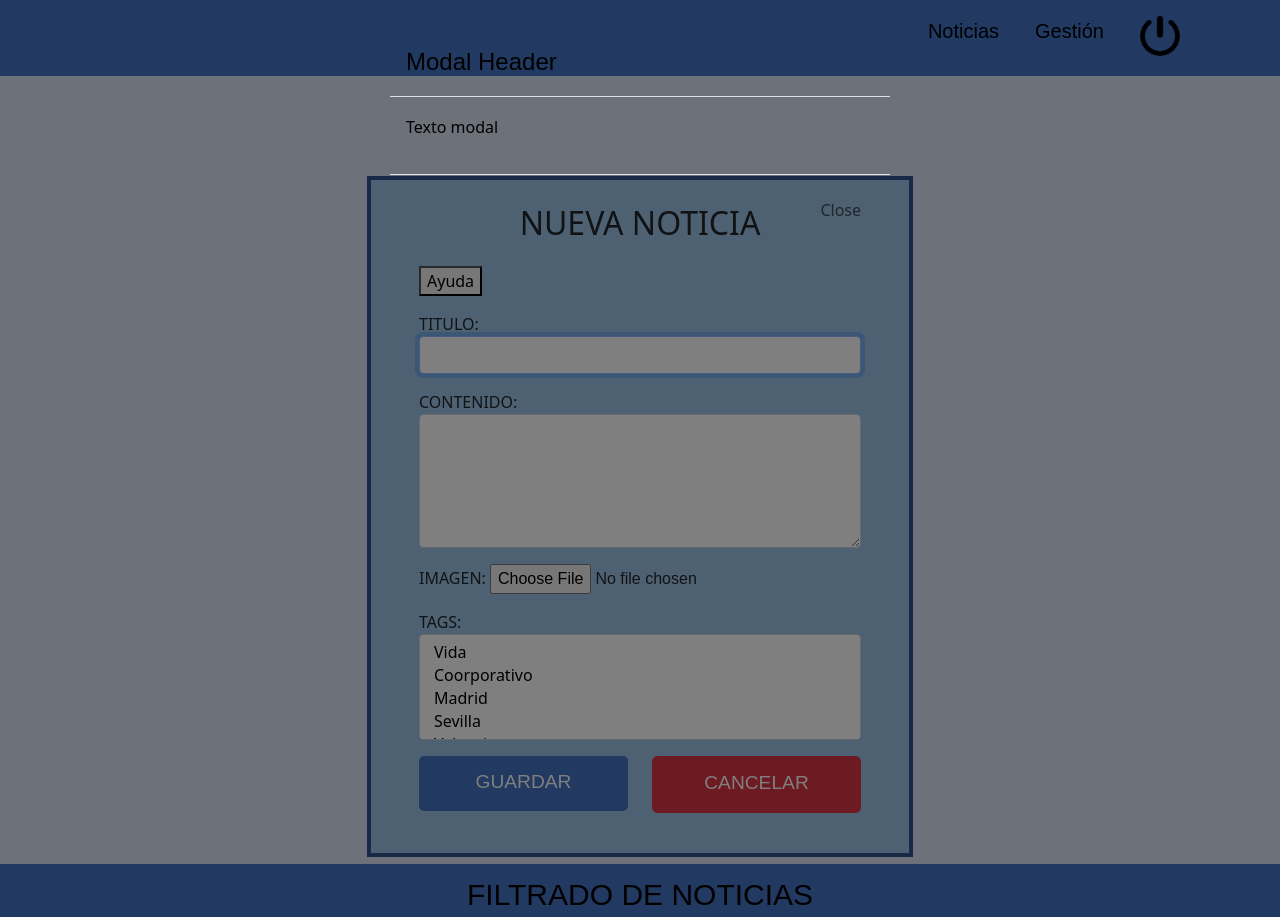
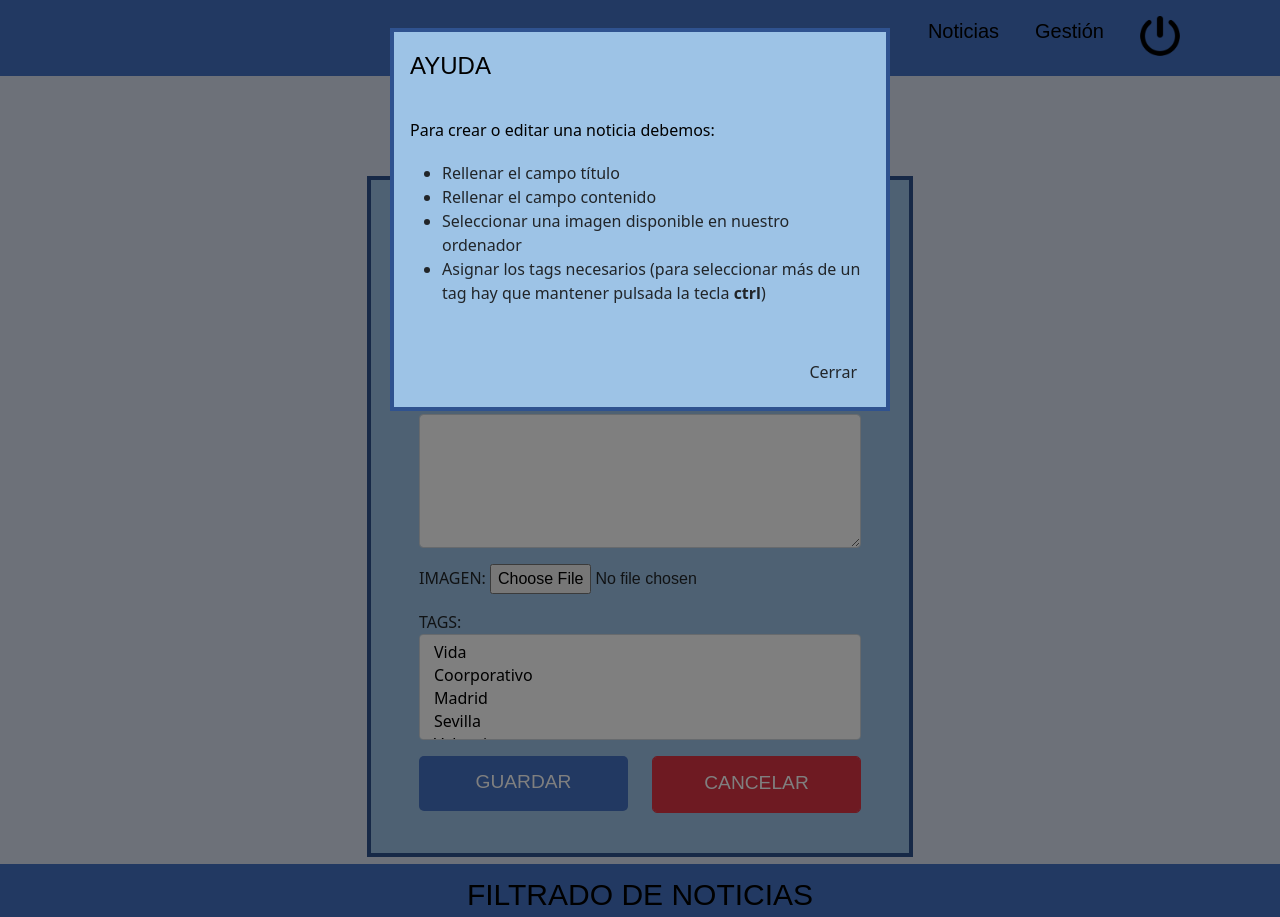
Before and after one commit to Alba-18/TFG_Software_Alba, a Spring Boot app: page /article/new in a window 1280 px wide, after a click on "AYUDA". Run offline with Spring Boot 4, Linux system fonts and the light colour scheme; a user stored in the database is signed in; data comes from the database, SQL or seed files in the repository; some of the project's set-up classes (security, data sources, template engines, error pages and the like) are left out, and stand-ins take their place; some libraries are stand-ins or nearby versions.

Commit message:
changes_20240602

```diff
--- a/TfgSoftAlba/src/main/resources/templates/favorites.html
+++ b/TfgSoftAlba/src/main/resources/templates/favorites.html
@@ -6,6 +6,11 @@
         <header th:replace="plantilla/template :: header"></header>
 
         <div class="container pt-5" >
+            <div class="row">
+                <div class="col-sm-9">
+                    <h2><b>NOTICIAS FAVORITAS</b></h2>
+                </div>
+            </div>
             <div class="row d-flex pt-4 px-5" >
                 <div class="col-lg-4 col-md-6 col-sm-6 col-12 mb-2 " th:each="favorite : ${favorites}" style="border-bottom: 1px solid #4472C4!important;">
 
--- a/TfgSoftAlba/src/main/resources/templates/panel/article/form.html
+++ b/TfgSoftAlba/src/main/resources/templates/panel/article/form.html
@@ -13,24 +13,30 @@
                         <div class="alert alert-danger">ERROR</div>
                     </div>
 
-                    <h2 class="text-center mb-4">NUEVA NOTICIA</h2>
+                    <h2 class="text-center mb-4">NOTICIA</h2>
                     <div th:if="${error}" class="alert alert-danger">
                         <p th:text="${{error}}"></p>
                     </div>
-                    <button type="button" data-toggle="modal" data-target="#modal_ayuda">Ayuda</button>
+                    <button type="button" data-toggle="modal" data-target="#modal_ayuda">AYUDA</button>
 
                     <div class="containerr">
                         <div class="modal fade" id="modal_ayuda" role="dialog">
-                        <div class="modal-dialog">
+                        <div class="modal-dialog"style="background-color: #9DC3E6;border: 4px solid #2F528F;">
                             <div class="moddal-content">
-                                <div class="modal-header">
-                                    <h4 class="modal-title">Modal Header</h4>
+                                <div class="modal-header" style="border: #9DC3E6">
+                                    <h4 class="modal-title">AYUDA</h4>
                                 </div>
-                                <div class="modal-body">
-                                    <p>Texto modal</p>
+                                <div class="modal-body" style="border: #9DC3E6">
+                                    <p>Para crear o editar una noticia debemos:</p>
+                                    <ul>
+                                        <li>Rellenar el campo título</li>
+                                        <li>Rellenar el campo contenido</li>
+                                        <li>Seleccionar una imagen disponible en nuestro ordenador</li>
+                                        <li>Asignar los tags necesarios (para seleccionar más de un tag hay que mantener pulsada la tecla <strong>ctrl</strong>)</li>
+                                    </ul>
                                 </div>
-                                <div class="modal-footer">
-                                    <button type="button" class="btn btn-default" data-dismiss="modal">Close</button>
+                                <div class="modal-footer" style="border: #9DC3E6">
+                                    <button type="button" class="btn btn-default" data-dismiss="modal">Cerrar</button>
                                 </div>
                             </div>
                         </div>
--- a/TfgSoftAlba/src/main/resources/templates/panel/article/index.html
+++ b/TfgSoftAlba/src/main/resources/templates/panel/article/index.html
@@ -14,7 +14,7 @@
                         <div class="table-title pb-3">
                             <div class="row">
                                 <div class="col-sm-9">
-                                    <h2>Gestión <b>NOTICIAS</b></h2>
+                                    <h2><b>GESTIÓN DE NOTICIAS</b></h2>
                                 </div>
                                 <div class="col-sm-3">
                                     <a th:href="@{/article/new}" class="btn btn-primary  px-3 py-2"> + <span>Nueva Noticia</span></a>
```
Also changed, not shown: 3 other files.
